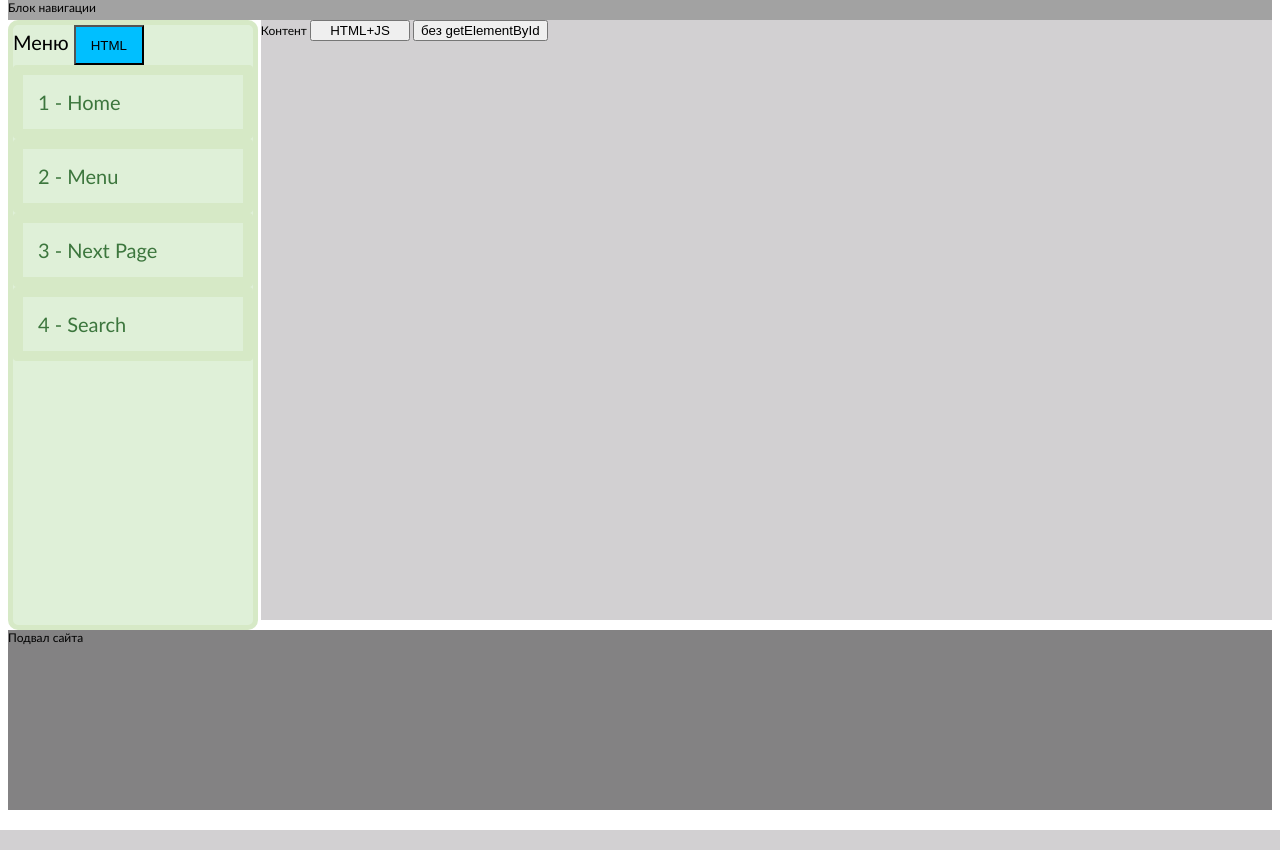
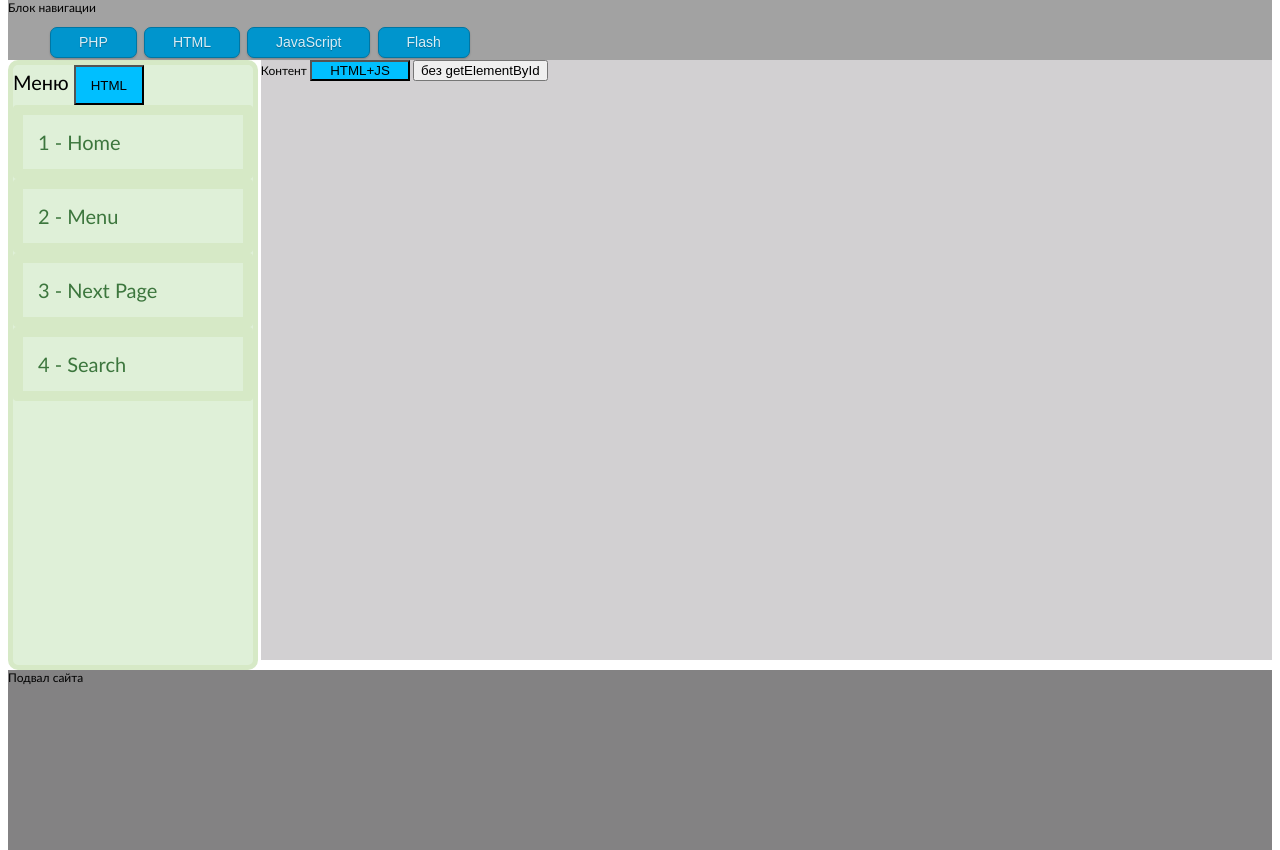
Before and after one commit to buzsb/project, a PHP site: page / in a window 1280 px wide. Shown: the part 230-1080 px from the top of the page. Run offline with PHP 8.4, Linux system fonts and the light colour scheme.

Commit message:
add new menu navigation

```diff
--- a/index.html
+++ b/index.html
@@ -14,7 +14,12 @@
                  </div>
 
                         <div id="navigation">Блок навигации
-
+                            <ul id="menu_navigation" class="menu">
+                                <li><a href="/php">PHP</a></li>
+                                <li><a href="/html">HTML</a></li>
+                                <li><a href="/javascript">JavaScript</a></li>
+                                <li><a href="/flash">Flash</a></li>
+                            </ul>
                         </div>
 
                         <div id="menu">Меню
--- a/script.js
+++ b/script.js
@@ -16,4 +16,13 @@ button.onclick = function (){
 }
 button_html.onclick = function() {
     alert( 'Клик!' );
-  };
+};
+
+menu_navigation.onclick = function(event) {
+  if (event.target.nodeName != 'A') return;
+
+  var href = event.target.getAttribute('href');
+  alert(href);
+
+  return false; // prevent url change
+};
--- a/style.css
+++ b/style.css
@@ -24,7 +24,7 @@ body {
 #navigation {
             background: #a2a2a2;
             width: 100%;
-            height: 20px;
+            height: 60px;
 }
 
 #menu {
@@ -45,6 +45,7 @@ body {
             height: 600px;
 }
 #button_html_js{
+      background: #00BFFF;
       width: 100px;
 }
 
@@ -62,3 +63,28 @@ body {
       width: 70px;
       height: 40px;
 }
+.menu li {
+  display: inline-block;
+  margin: 0;
+}
+
+.menu > li a {
+  display: inline-block;
+  margin: 0 2px;
+  outline: none;
+  text-align: center;
+  text-decoration: none;
+  font: 14px/100% Arial, Helvetica, sans-serif;
+  padding: .5em 2em .55em;
+  text-shadow: 0 1px 1px rgba(0, 0, 0, .3);
+  border-radius: .5em;
+  box-shadow: 0 1px 2px rgba(0, 0, 0, .2);
+  color: #d9eef7;
+  border: solid 1px #0076a3;
+  background: #0095cd;
+}
+
+.menu > li:hover a {
+  text-decoration: none;
+  background: #007ead;
+}
```
